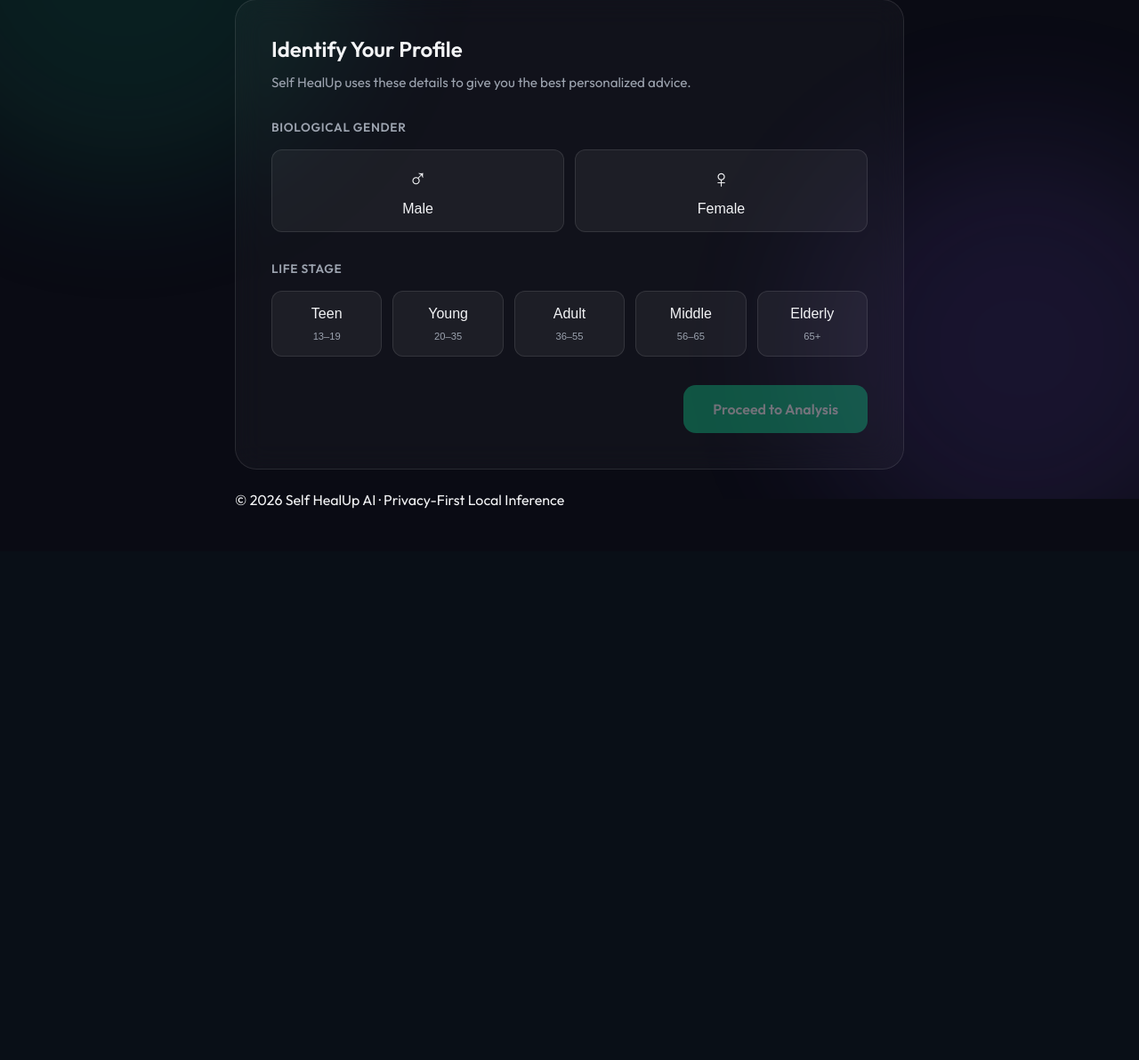
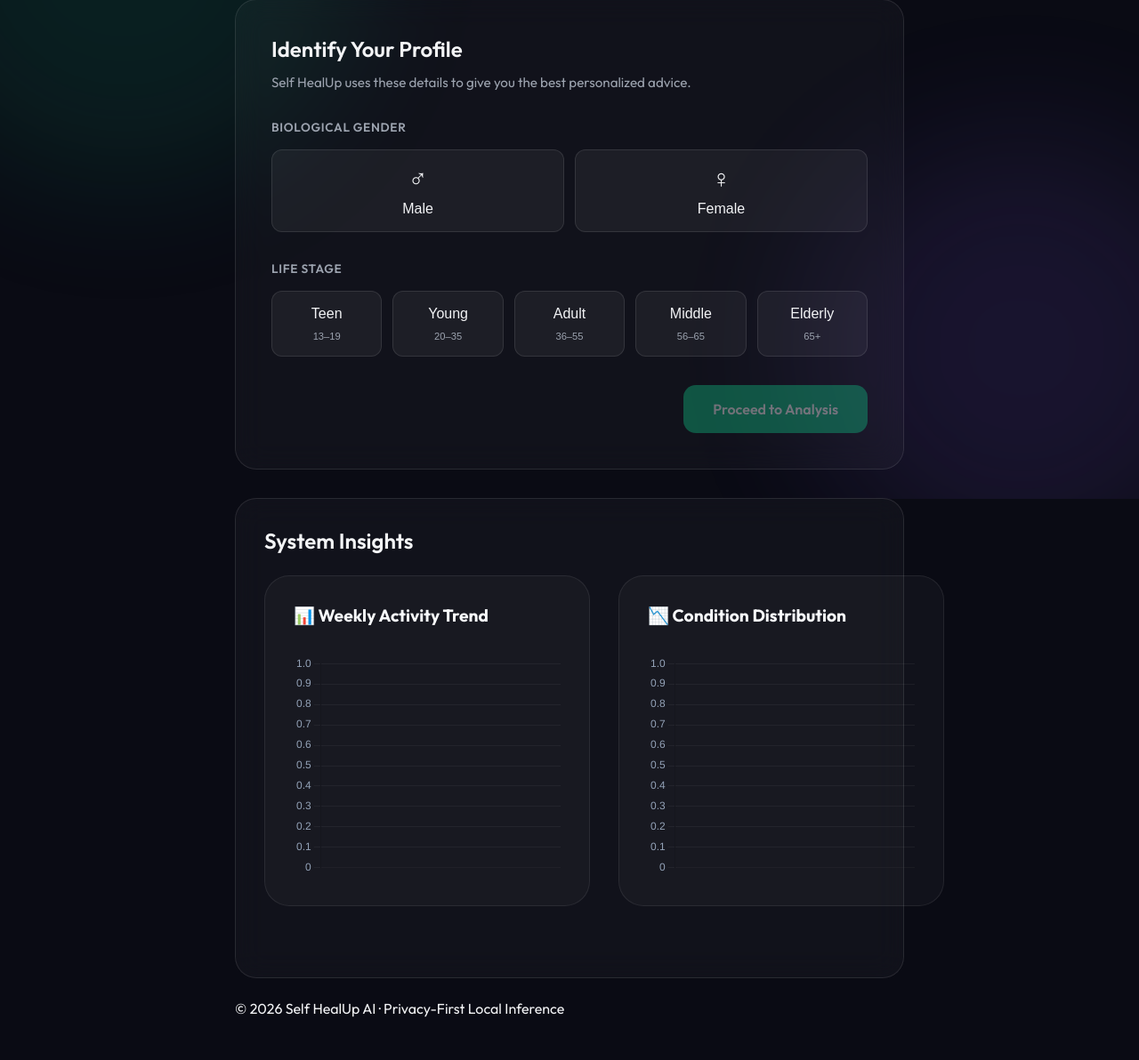
Before and after one commit to humabhutti05/Knowledge-Based-Agent-for-Self-Healing, a Flask app: template templates/index.html in a window 1280 px wide. Shown: the part 239-1431 px from the top of the page at 89% size. Before the commit the page ends 811 px from the top, so only its background shows below. Run offline with Flask 3, Linux system fonts and the light colour scheme; the template is opened without the code that fills it, so the values that code supplies are empty; a map, chart or similar area stays blank.

Commit message:
Added always-visible Quick Analytics with Line and Bar charts directly on main page

```diff
--- a/static/js/app.js
+++ b/static/js/app.js
@@ -205,8 +205,11 @@
     if (document.getElementById("breakdownChart")) {
       renderChart(data.breakdown);
     }
-    if (document.getElementById("trendChart")) {
-      renderTrendChart(data.history);
+    if (document.getElementById("mainTrendChart")) {
+      renderTrendChart(data.history, "mainTrendChart");
+    }
+    if (document.getElementById("mainBarChart")) {
+      renderBarChart(data.breakdown, "mainBarChart");
     }
     if (document.getElementById("recentLogBody")) {
       populateRecentTable(data.recent);
@@ -658,37 +661,34 @@
   });
 }
 
-let trendChart = null;
-
-function renderTrendChart(history) {
-  const chartEl = document.getElementById('trendChart');
+let trendCharts = {};
+function renderTrendChart(history, canvasId = 'trendChart') {
+  const chartEl = document.getElementById(canvasId);
   if (!chartEl) return;
 
   const ctx = chartEl.getContext('2d');
   const labels = history.map(h => h.date);
   const values = history.map(h => h.count);
 
-  const gradient = ctx.createLinearGradient(0, 0, 0, 400);
-  gradient.addColorStop(0, 'rgba(99, 102, 241, 0.4)');
+  const gradient = ctx.createLinearGradient(0, 0, 0, 300);
+  gradient.addColorStop(0, 'rgba(99, 102, 241, 0.3)');
   gradient.addColorStop(1, 'rgba(99, 102, 241, 0.0)');
 
-  if (trendChart) {
-    trendChart.destroy();
+  if (trendCharts[canvasId]) {
+    trendCharts[canvasId].destroy();
   }
 
-  trendChart = new Chart(ctx, {
+  trendCharts[canvasId] = new Chart(ctx, {
     type: 'line',
     data: {
       labels: labels,
       datasets: [{
-        label: 'Assessments',
+        label: 'Daily Tests',
         data: values,
         borderColor: '#818cf8',
         backgroundColor: gradient,
-        borderWidth: 4,
+        borderWidth: 3,
         pointBackgroundColor: '#fff',
-        pointBorderColor: '#818cf8',
-        pointHoverRadius: 6,
         fill: true,
         tension: 0.4
       }]
@@ -697,18 +697,49 @@
       responsive: true,
       maintainAspectRatio: false,
       scales: {
-        y: { beginAtZero: true, grid: { color: 'rgba(255,255,255,0.05)' }, ticks: { color: '#94a3b8', stepSize: 1 } },
+        y: { beginAtZero: true, grid: { color: 'rgba(255,255,255,0.05)' }, ticks: { color: '#94a3b8' } },
         x: { grid: { display: false }, ticks: { color: '#94a3b8' } }
       },
       plugins: {
-        legend: { display: false },
-        tooltip: {
-          backgroundColor: '#1e1b4b',
-          titleFont: { family: 'Outfit' },
-          bodyFont: { family: 'Outfit' },
-          padding: 12,
-          displayColors: false
-        }
+        legend: { display: false }
+      }
+    }
+  });
+}
+
+let barCharts = {};
+function renderBarChart(breakdown, canvasId = 'mainBarChart') {
+  const chartEl = document.getElementById(canvasId);
+  if (!chartEl) return;
+
+  const ctx = chartEl.getContext('2d');
+  const labels = Object.keys(breakdown);
+  const values = Object.values(breakdown);
+
+  if (barCharts[canvasId]) {
+    barCharts[canvasId].destroy();
+  }
+
+  barCharts[canvasId] = new Chart(ctx, {
+    type: 'bar',
+    data: {
+      labels: labels,
+      datasets: [{
+        data: values,
+        backgroundColor: '#6366f1',
+        borderRadius: 8,
+        barThickness: 20
+      }]
+    },
+    options: {
+      responsive: true,
+      maintainAspectRatio: false,
+      scales: {
+        y: { beginAtZero: true, grid: { color: 'rgba(255,255,255,0.05)' }, ticks: { color: '#94a3b8' } },
+        x: { grid: { display: false }, ticks: { color: '#94a3b8' } }
+      },
+      plugins: {
+        legend: { display: false }
       }
     }
   });
--- a/templates/index.html
+++ b/templates/index.html
@@ -189,6 +189,25 @@
     </div>
     </main>
 
+    <!-- Quick Analytics Section (Always Visible) -->
+    <section class="card glass" style="margin-top: 2rem; padding: 2rem;">
+      <h2 class="card-title">System Insights</h2>
+      <div class="charts-grid" style="margin-top: 1.5rem;">
+        <div class="chart-card">
+          <h3>📊 Weekly Activity Trend</h3>
+          <div style="height: 250px;">
+            <canvas id="mainTrendChart"></canvas>
+          </div>
+        </div>
+        <div class="chart-card">
+          <h3>📉 Condition Distribution</h3>
+          <div style="height: 250px;">
+            <canvas id="mainBarChart"></canvas>
+          </div>
+        </div>
+      </div>
+    </section>
+
     <footer class="app-footer">
       <p>&copy; 2026 Self HealUp AI · Privacy-First Local Inference</p>
     </footer>
```
